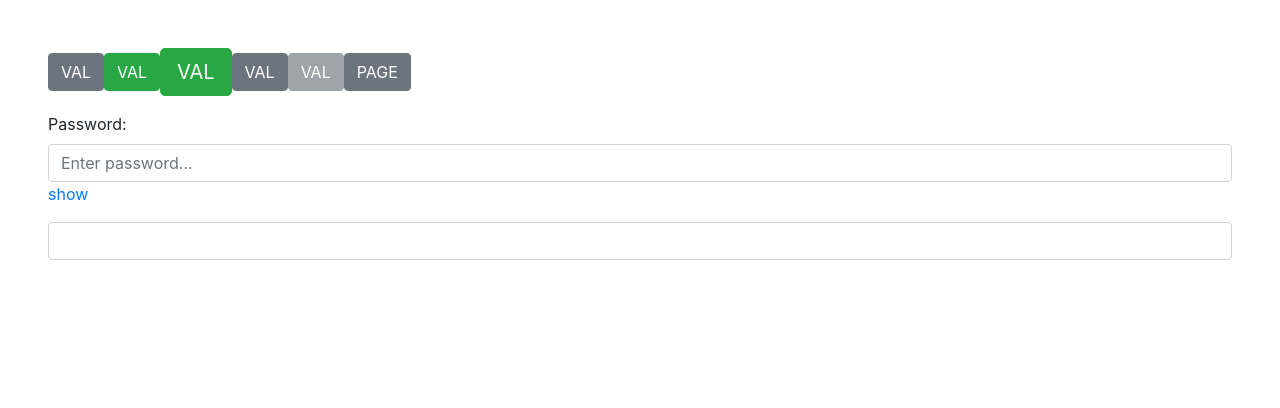
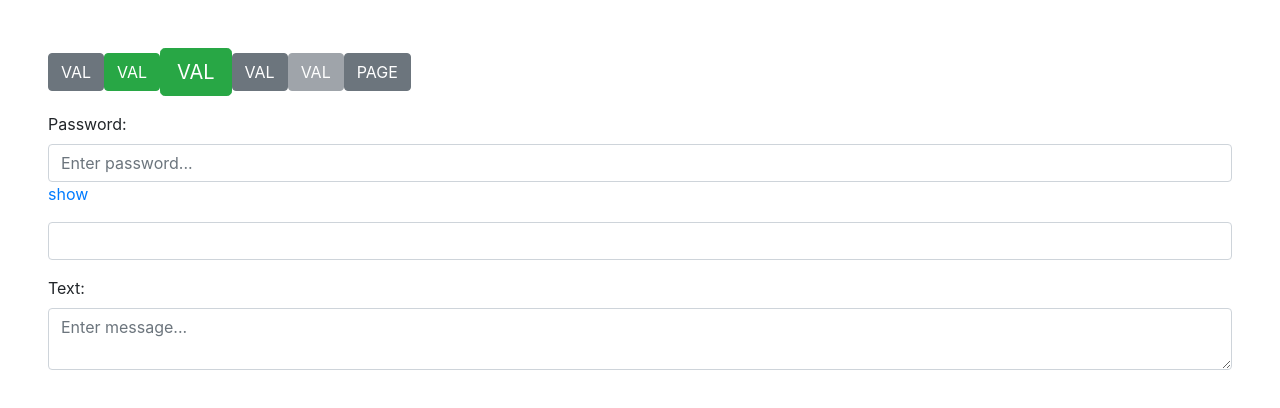
Before and after one commit to begimov/VueComponentsLib, a Vue app: page / in a window 1280 px wide. Shown: the top 408 px of the page. Built offline with nearby package versions, Linux system fonts and the light colour scheme.

Commit message:
TextAreaCmp implemented

```diff
--- a/src/components/basic/TextAreaCmp.vue
+++ b/src/components/basic/TextAreaCmp.vue
@@ -1,14 +1,12 @@
 <template>
-    <div>
-        <input
+    <textarea
         v-bind="$attrs"
         :name="name"
         :id="name"
         :value="value"
         class="form-control"
         @input="changed"
-        >
-    </div>
+    ></textarea>
 </template>
 
 <script>
--- a/src/views/Home.vue
+++ b/src/views/Home.vue
@@ -16,6 +16,11 @@
       <input-cmp type="password" name="password" v-model="form.password" placeholder="Enter password..."/>
       <input-cmp name="name" />
     </p>
+
+    <p>
+      <form-label-cmp for="textarea">Text:</form-label-cmp>
+      <text-area-cmp name="textarea" v-model="form.text" placeholder="Enter message..."/>
+    </p>
   </div>
 </template>
 
@@ -24,20 +29,23 @@
 import ButtonCmp from '@/components/basic/ButtonCmp'
 import InputCmp from '@/components/basic/InputCmp'
 import FormLabelCmp from '@/components/basic/FormLabelCmp'
+import TextAreaCmp from '@/components/basic/TextAreaCmp'
 
 export default {
   name: 'home',
   data () {
     return {
       form: {
-        password: ''
+        password: '',
+        text: ''
       }
     }
   },
   components: {
     ButtonCmp,
     InputCmp,
-    FormLabelCmp
+    FormLabelCmp,
+    TextAreaCmp
   },
   methods: {
     clicked() {
```
Lines whose indentation alone changed are shown as unchanged.
